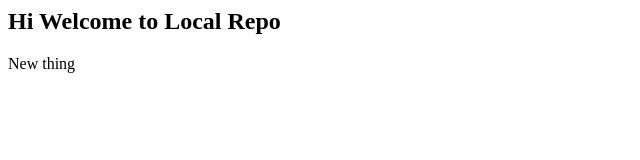
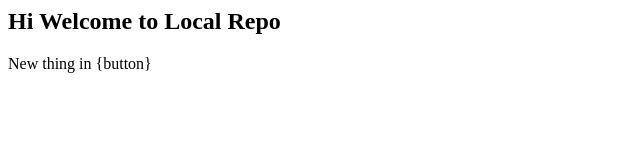
Before and after one commit to HanamantGit/LocalRepo, a plain HTML site: page index.html in a window 1280 px wide. Shown: the full height of the page, 0-640 px from the left. Drawn offline with Linux system fonts and the light colour scheme.

```diff
--- a/index.html
+++ b/index.html
@@ -1,2 +1,2 @@
 <h2>Hi Welcome to Local Repo</h2>
-<p1>New thing</p1>
+<p1>New thing in {button}</p1>
```
